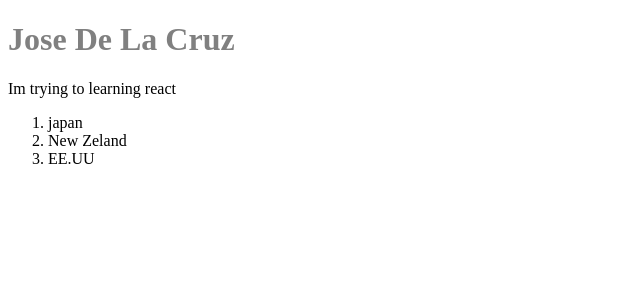
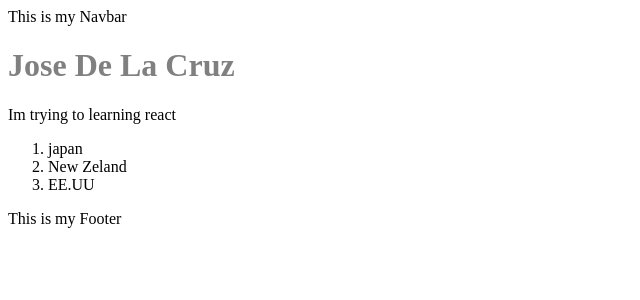
Before and after one commit to josedlca/full-course-beginners, a React (Create React App) app: page / in a window 1280 px wide. Shown: the top 300 px of the page, without its empty margins (0-640 px from the left). Built offline with nearby package versions, Linux system fonts and the light colour scheme.

Commit message:
third challenge

```diff
--- a/src/App.js
+++ b/src/App.js
@@ -1,15 +1,15 @@
+import React from 'react'
 import './App.css';
+import Footer from './components/Footer'
+import MainContent from './components/MainContent'
+import Navbar from './components/Navbar'
 
 function App() {
   return (
     <div className="App">
-      <h1>Jose De La Cruz</h1>
-      <p>Im trying to learning react </p>
-      <ol>
-        <li>japan</li>
-        <li>New Zeland</li>
-        <li>EE.UU</li>
-      </ol>
+      <Navbar />
+      <MainContent />
+      <Footer />
     </div>
   );
 }
--- /dev/null
+++ b/src/components/Footer.js
@@ -0,0 +1,11 @@
+import React from 'react'
+
+function Footer(){
+    return(
+        <footer>
+            This is my Footer
+        </footer>
+    )
+}
+
+export default Footer
--- /dev/null
+++ b/src/components/MainContent.js
@@ -0,0 +1,17 @@
+import React from 'react'
+
+function MainContent(){
+    return(
+        <main>
+            <h1>Jose De La Cruz</h1>
+            <p>Im trying to learning react </p>
+            <ol>
+                <li>japan</li>
+                <li>New Zeland</li>
+                <li>EE.UU</li>
+            </ol>
+        </main>
+    )
+}
+
+export default MainContent
--- /dev/null
+++ b/src/components/Navbar.js
@@ -0,0 +1,11 @@
+import React from 'react'
+
+function Navbar(){
+    return(
+        <div>
+            This is my Navbar
+        </div>
+    )
+}
+
+export default Navbar
```
